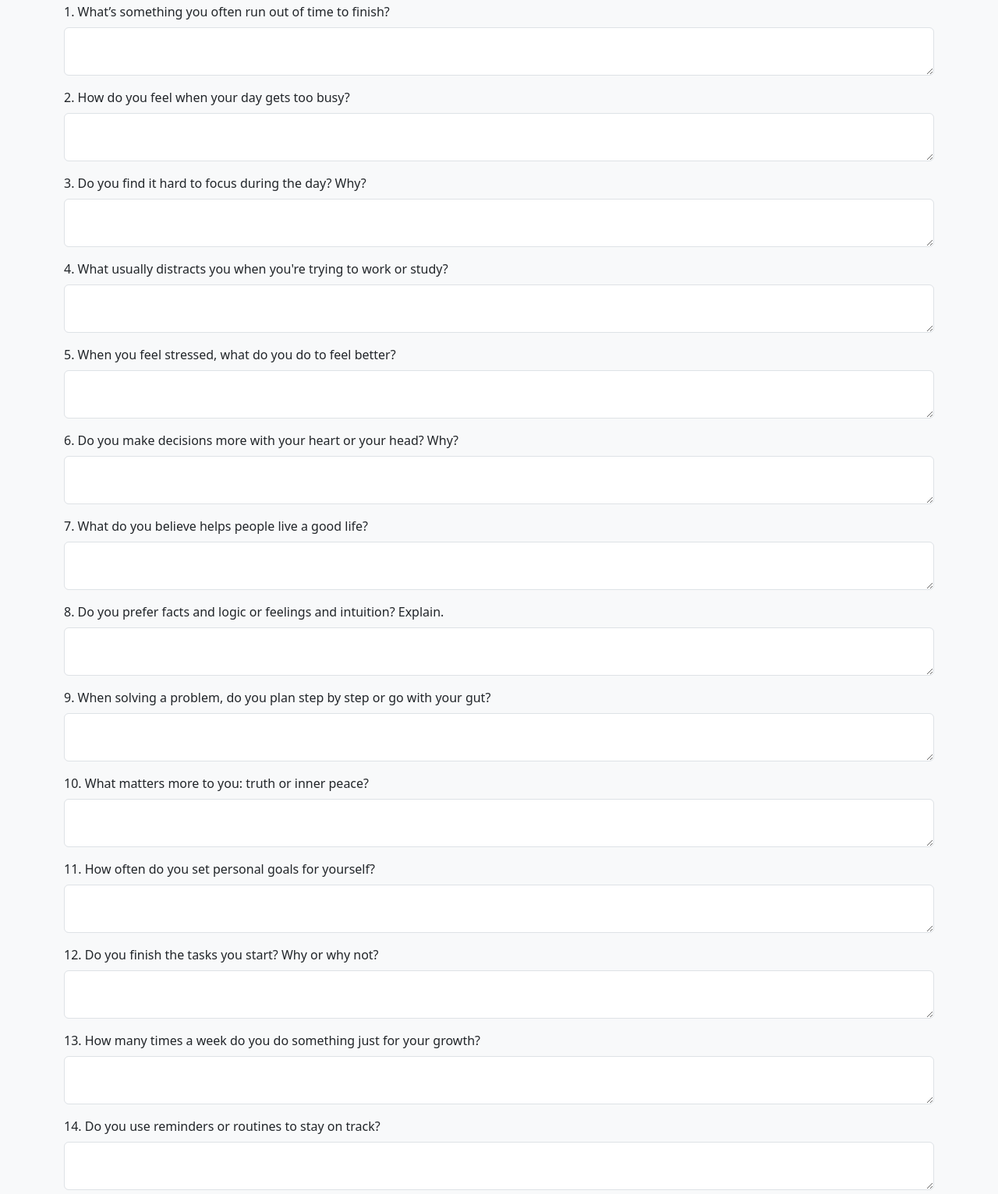
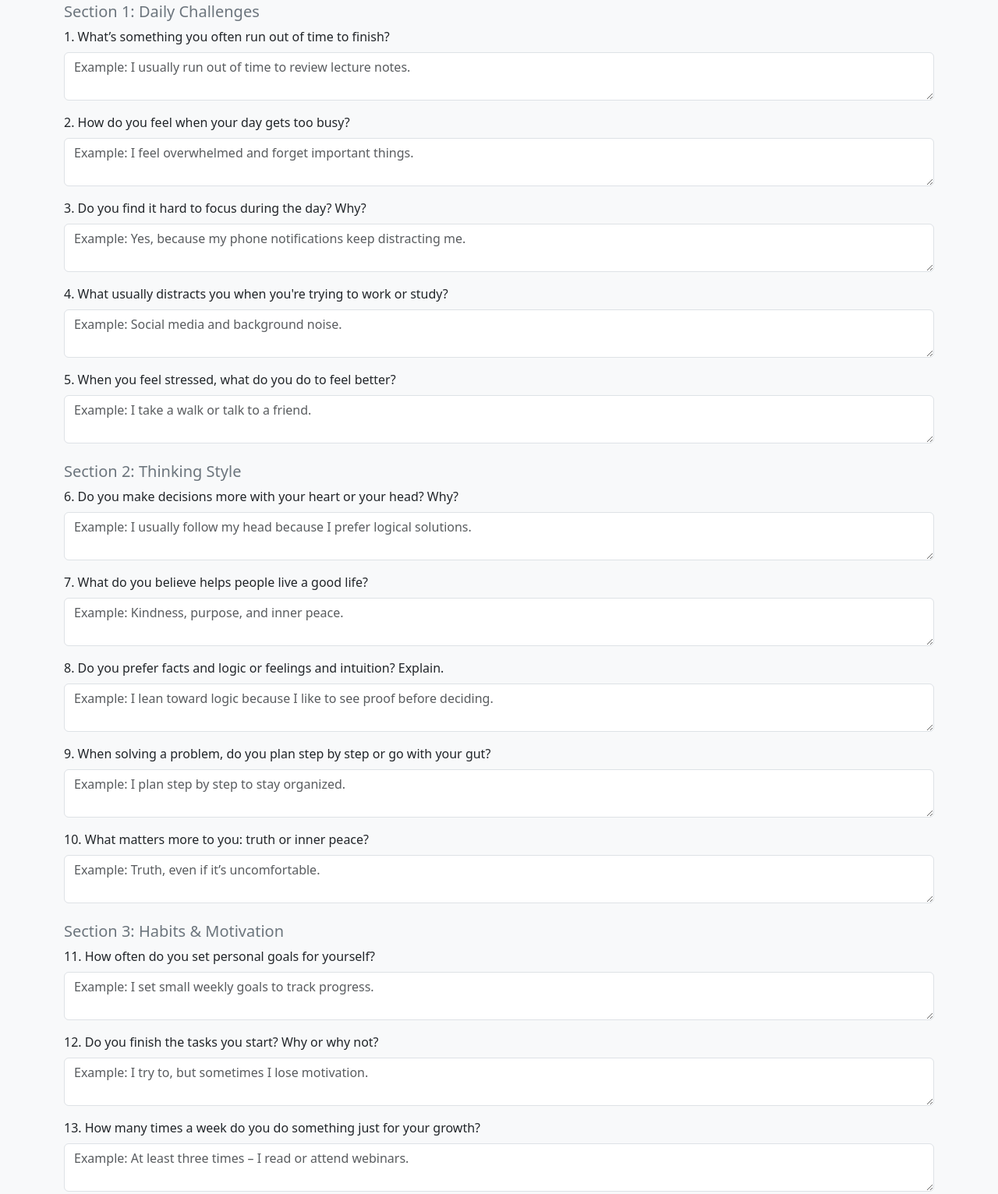
Before and after one commit to Sithmaka/TestByCodeBell, a plain HTML site: page survey.html in a window 1280 px wide. Shown: the part 107-1639 px from the top of the page at 78% size. Drawn offline with nearby package versions, Linux system fonts and the light colour scheme.

Commit message:
Update survey.html

```diff
--- a/survey.html
+++ b/survey.html
@@ -11,73 +11,73 @@
     <h2 class="mb-4 text-center">Personality & Problem Survey</h2>
     <form id="surveyForm">
 
-      <!-- Section 1: Analyze User Challenges -->
-      <!-- <h5 class="text-secondary">Section 1: Daily Challenges</h5> -->
+      <!-- Section 1: Challenges -->
+      <h5 class="text-secondary">Section 1: Daily Challenges</h5>
       <div class="mb-3">
         <label class="form-label">1. What’s something you often run out of time to finish?</label>
-        <textarea class="form-control" name="q1" required></textarea>
+        <textarea class="form-control" name="q1" required placeholder="Example: I usually run out of time to review lecture notes."></textarea>
       </div>
       <div class="mb-3">
         <label class="form-label">2. How do you feel when your day gets too busy?</label>
-        <textarea class="form-control" name="q2" required></textarea>
+        <textarea class="form-control" name="q2" required placeholder="Example: I feel overwhelmed and forget important things."></textarea>
       </div>
       <div class="mb-3">
         <label class="form-label">3. Do you find it hard to focus during the day? Why?</label>
-        <textarea class="form-control" name="q3" required></textarea>
+        <textarea class="form-control" name="q3" required placeholder="Example: Yes, because my phone notifications keep distracting me."></textarea>
       </div>
       <div class="mb-3">
         <label class="form-label">4. What usually distracts you when you're trying to work or study?</label>
-        <textarea class="form-control" name="q4" required></textarea>
+        <textarea class="form-control" name="q4" required placeholder="Example: Social media and background noise."></textarea>
       </div>
       <div class="mb-3">
         <label class="form-label">5. When you feel stressed, what do you do to feel better?</label>
-        <textarea class="form-control" name="q5" required></textarea>
+        <textarea class="form-control" name="q5" required placeholder="Example: I take a walk or talk to a friend."></textarea>
       </div>
 
-      <!-- Section 2: Logical vs Spiritual -->
-      <!-- <h5 class="text-secondary mt-4">Section 2: Thinking Style</h5> -->
+      <!-- Section 2: Thinking Style -->
+      <h5 class="text-secondary mt-4">Section 2: Thinking Style</h5>
       <div class="mb-3">
         <label class="form-label">6. Do you make decisions more with your heart or your head? Why?</label>
-        <textarea class="form-control" name="q6" required></textarea>
+        <textarea class="form-control" name="q6" required placeholder="Example: I usually follow my head because I prefer logical solutions."></textarea>
       </div>
       <div class="mb-3">
         <label class="form-label">7. What do you believe helps people live a good life?</label>
-        <textarea class="form-control" name="q7" required></textarea>
+        <textarea class="form-control" name="q7" required placeholder="Example: Kindness, purpose, and inner peace."></textarea>
       </div>
       <div class="mb-3">
         <label class="form-label">8. Do you prefer facts and logic or feelings and intuition? Explain.</label>
-        <textarea class="form-control" name="q8" required></textarea>
+        <textarea class="form-control" name="q8" required placeholder="Example: I lean toward logic because I like to see proof before deciding."></textarea>
       </div>
       <div class="mb-3">
         <label class="form-label">9. When solving a problem, do you plan step by step or go with your gut?</label>
-        <textarea class="form-control" name="q9" required></textarea>
+        <textarea class="form-control" name="q9" required placeholder="Example: I plan step by step to stay organized."></textarea>
       </div>
       <div class="mb-3">
         <label class="form-label">10. What matters more to you: truth or inner peace?</label>
-        <textarea class="form-control" name="q10" required></textarea>
+        <textarea class="form-control" name="q10" required placeholder="Example: Truth, even if it’s uncomfortable."></textarea>
       </div>
 
-      <!-- Section 3: User Engagement -->
-      <!-- <h5 class="text-secondary mt-4">Section 3: Habits & Motivation</h5> -->
+      <!-- Section 3: Engagement -->
+      <h5 class="text-secondary mt-4">Section 3: Habits & Motivation</h5>
       <div class="mb-3">
         <label class="form-label">11. How often do you set personal goals for yourself?</label>
-        <textarea class="form-control" name="q11" required></textarea>
+        <textarea class="form-control" name="q11" required placeholder="Example: I set small weekly goals to track progress."></textarea>
       </div>
       <div class="mb-3">
         <label class="form-label">12. Do you finish the tasks you start? Why or why not?</label>
-        <textarea class="form-control" name="q12" required></textarea>
+        <textarea class="form-control" name="q12" required placeholder="Example: I try to, but sometimes I lose motivation."></textarea>
       </div>
       <div class="mb-3">
         <label class="form-label">13. How many times a week do you do something just for your growth?</label>
-        <textarea class="form-control" name="q13" required></textarea>
+        <textarea class="form-control" name="q13" required placeholder="Example: At least three times – I read or attend webinars."></textarea>
       </div>
       <div class="mb-3">
         <label class="form-label">14. Do you use reminders or routines to stay on track?</label>
-        <textarea class="form-control" name="q14" required></textarea>
+        <textarea class="form-control" name="q14" required placeholder="Example: Yes, I use a planner and mobile app reminders."></textarea>
       </div>
       <div class="mb-3">
         <label class="form-label">15. What helps you stay motivated when working on a long-term goal?</label>
-        <textarea class="form-control" name="q15" required></textarea>
+        <textarea class="form-control" name="q15" required placeholder="Example: I break it down into smaller steps and track my progress."></textarea>
       </div>
 
       <div class="text-center">
@@ -113,8 +113,10 @@
         formData[`q${i}`] = form[`q${i}`].value.trim();
       }
 
-      const name = localStorage.getItem("participantName") || "Anonymous";
-      formData.name = name;
+      // Get participant metadata from localStorage
+      formData.name = localStorage.getItem("participantName") || "Anonymous";
+      formData.university = localStorage.getItem("university") || "Unknown";
+      formData.yearOfStudy = localStorage.getItem("yearOfStudy") || "Not specified";
       formData.timestamp = serverTimestamp();
 
       try {
```
